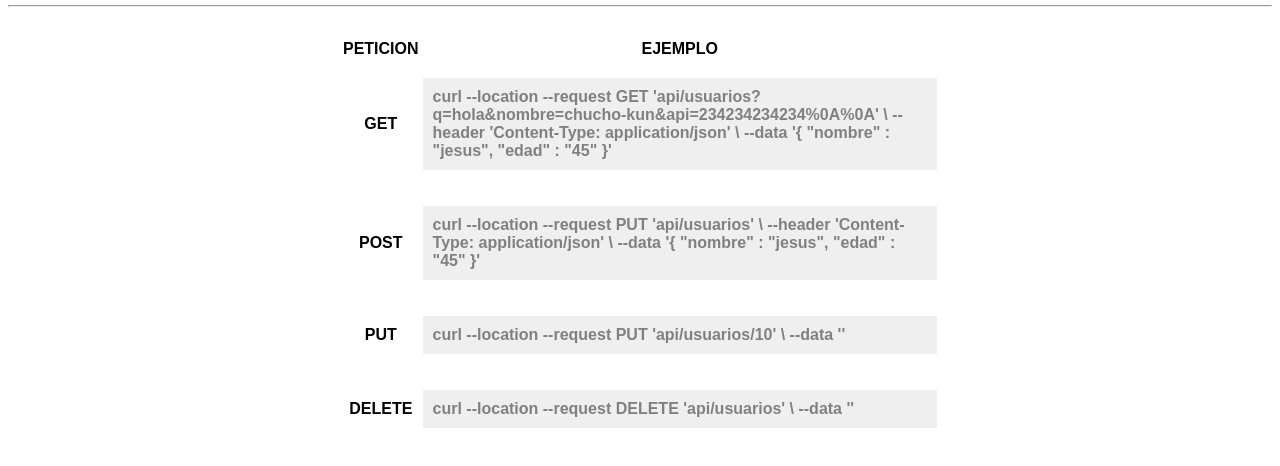
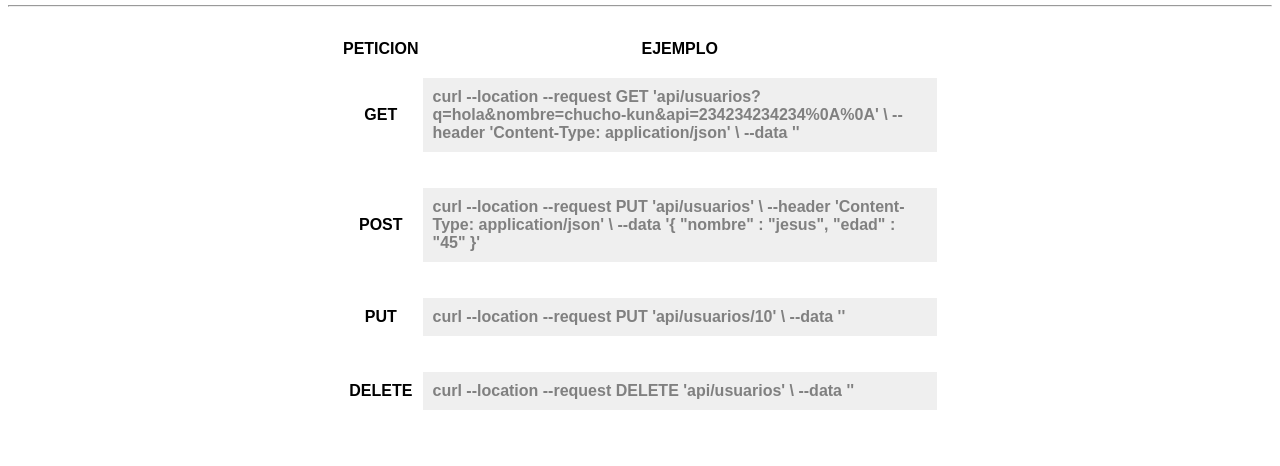
Before and after one commit to Chucho-Kun/RESTServer-node-2025, a website: page public/index.html in a window 1280 px wide. Shown: the part 132-598 px from the top of the page. Drawn offline with Linux system fonts and the light colour scheme.

Commit message:
bug arreglado

```diff
--- a/public/index.html
+++ b/public/index.html
@@ -36,10 +36,7 @@
                     <p class="code">
                         curl --location --request GET 'api/usuarios?q=hola&nombre=chucho-kun&api=234234234234%0A%0A' \
                         --header 'Content-Type: application/json' \
-                        --data '{
-                            "nombre" : "jesus",
-                            "edad" : "45"
-                        }'
+                        --data ''
                     </p>
                 </td>
             </tr>
```
